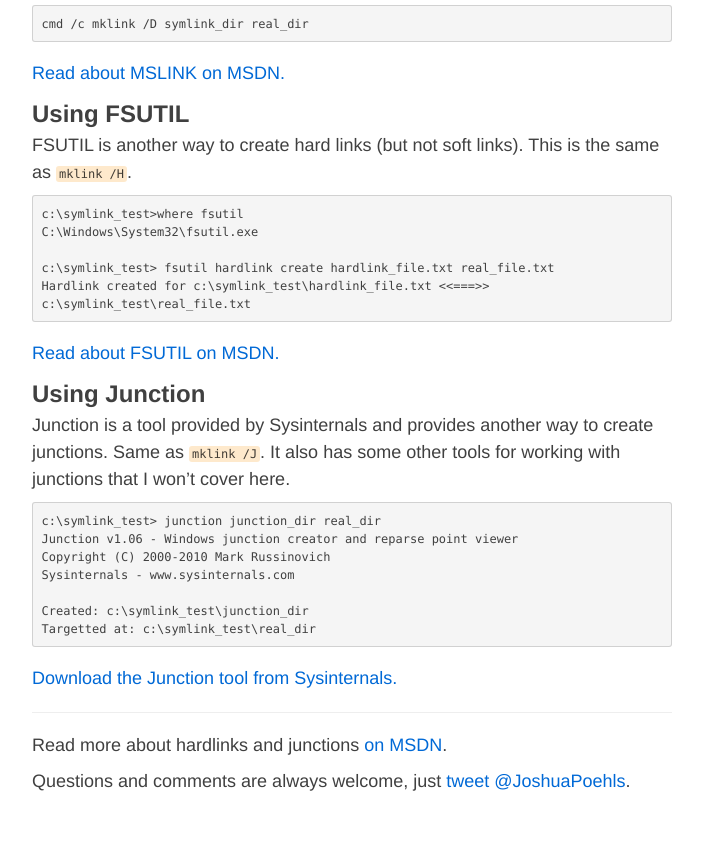
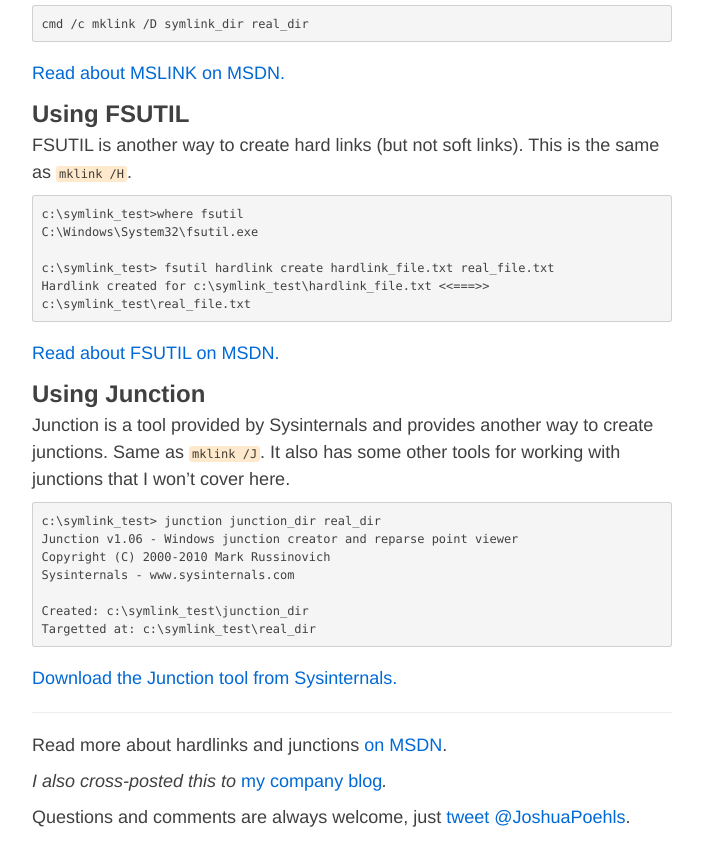
Before and after one commit to jpoehls/zduck.com, a Jekyll site: the page built from _posts/2012/2012-06-07-soft-links-hard-links-junctions-oh-my-symlinks-on-windows.md, in a window 1280 px wide and 900 px high, scrolled down 2022 px. Shown: the top 866 px of the window, without its empty margins (138-841 px from the left). Built offline with Jekyll 4.4.1, drawn with Linux system fonts in a browser that asks for light colours.

Commit message:
Added link to cross-post on the interworks blog.

```diff
--- a/_posts/2012/2012-06-07-soft-links-hard-links-junctions-oh-my-symlinks-on-windows.md
+++ b/_posts/2012/2012-06-07-soft-links-hard-links-junctions-oh-my-symlinks-on-windows.md
@@ -111,6 +111,8 @@
 
 Read more about hardlinks and junctions [on MSDN][4].
 
+_I also cross-posted this to [my company blog](https://www.interworks.com/blogs/jpoehls/2012/06/07/soft-links-hard-links-junctions-oh-my-symlinks-windows-how "Read this post on the InterWorks blog.")._
+
   [1]: http://technet.microsoft.com/en-us/library/cc753194(v=WS.10).aspx
   [2]: http://technet.microsoft.com/en-us/library/cc753059(v=WS.10).aspx
   [3]: http://technet.microsoft.com/en-us/sysinternals/bb896768.aspx
```
